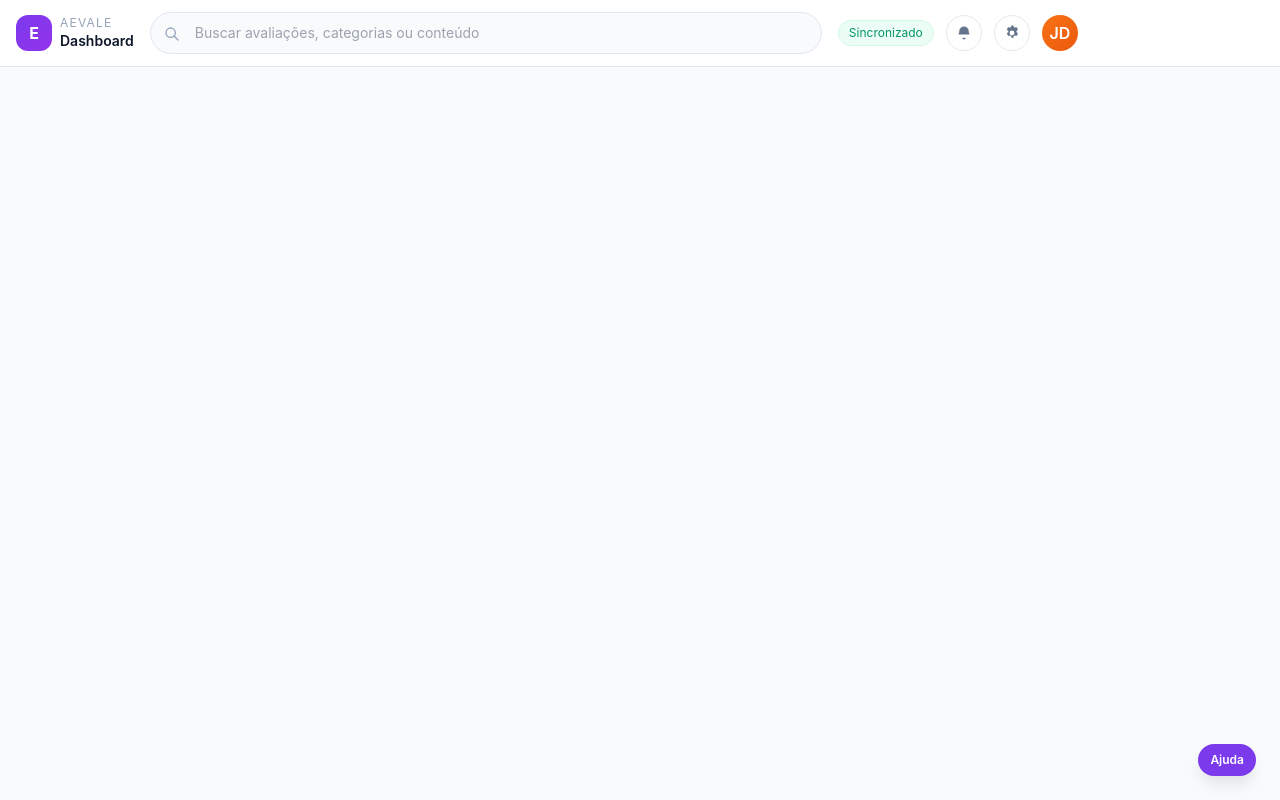
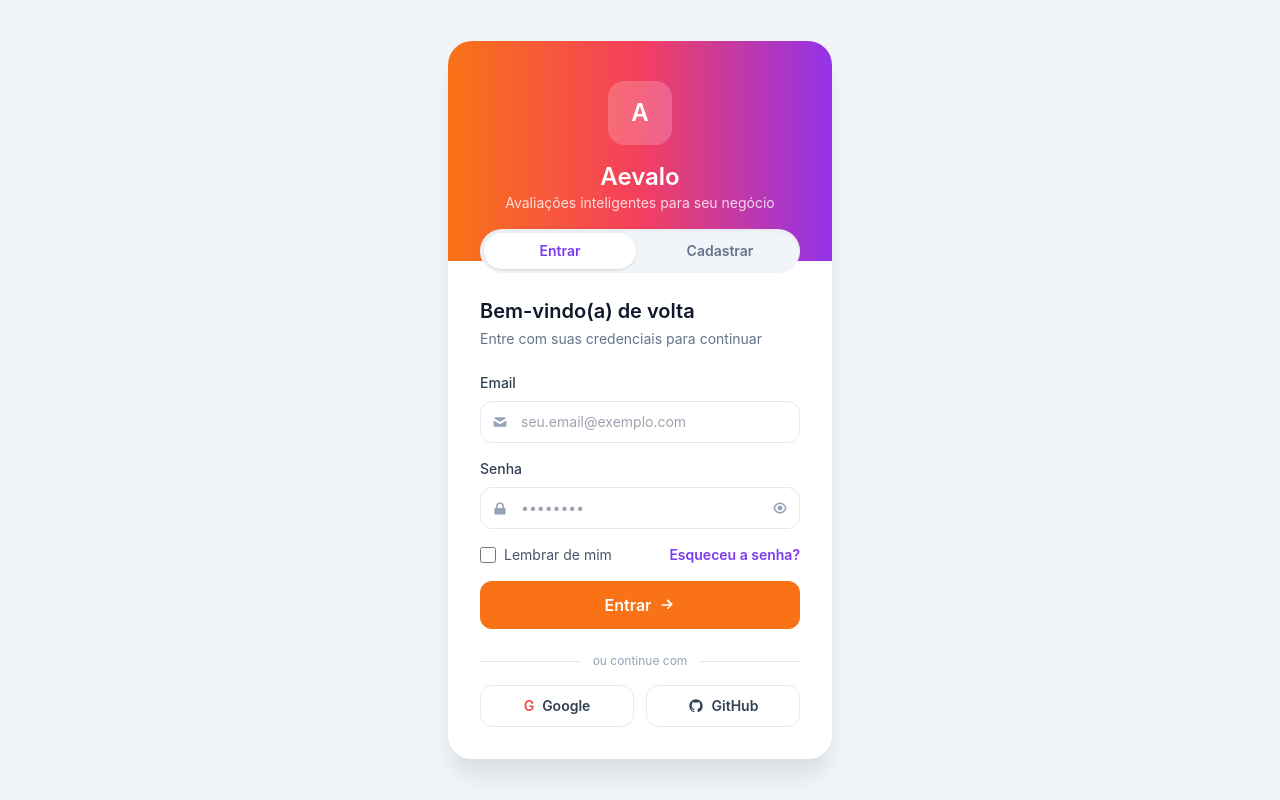
Before and after one commit to hbgit/aevalo, a Vue app in the folder frontend/: page /login in a window 1280 px wide. Built offline with nearby package versions, Linux system fonts and the light colour scheme.

Commit message:
Add login screen
Signed-off-by: Herbert Rocha <herberthb12@gmail.com>

```diff
--- a/frontend/src/App.vue
+++ b/frontend/src/App.vue
@@ -1,5 +1,6 @@
 <template>
   <div id="app" class="min-h-screen bg-slate-50">
+    <template v-if="!isAuthLayout">
       <header class="bg-white border-b border-slate-200 sticky top-0 z-10">
       <div class="max-w-7xl mx-auto px-4 py-3 flex items-center gap-4">
         <div class="flex items-center gap-2">
@@ -45,12 +46,21 @@
       <button class="fixed bottom-6 right-6 px-3 py-2 rounded-full bg-primary text-white text-xs font-semibold shadow-lg hover:bg-accent transition">
         Ajuda
       </button>
+    </template>
+
+    <template v-else>
+      <RouterView />
+    </template>
   </div>
 </template>
 
 <script setup lang="ts">
-import { RouterView } from 'vue-router'
+import { RouterView, useRoute } from 'vue-router'
+import { computed } from 'vue'
 import SearchBar from './components/SearchBar.vue'
+
+const route = useRoute()
+const isAuthLayout = computed(() => route.meta?.layout === 'auth')
 </script>
 
 <style scoped>
--- /dev/null
+++ b/frontend/src/pages/Login.vue
@@ -0,0 +1,101 @@
+<template>
+  <div class="min-h-screen bg-slate-100 flex items-center justify-center px-4 py-10">
+    <div class="w-full max-w-sm bg-white rounded-3xl shadow-xl overflow-hidden">
+      <div class="bg-gradient-to-r from-orange-500 via-rose-500 to-purple-600 px-8 pt-10 pb-12 text-center text-white">
+        <div class="mx-auto h-16 w-16 rounded-2xl bg-white/20 backdrop-blur flex items-center justify-center">
+          <span class="text-2xl font-semibold">A</span>
+        </div>
+        <h1 class="mt-4 text-2xl font-semibold">Aevalo</h1>
+        <p class="text-sm text-white/80">Avaliações inteligentes para seu negócio</p>
+      </div>
+
+      <div class="px-8 pb-8 -mt-8">
+        <div class="bg-slate-100 rounded-full p-1 flex gap-2 shadow-inner">
+          <button class="flex-1 rounded-full bg-white text-primary font-semibold text-sm py-2 shadow">Entrar</button>
+          <button class="flex-1 rounded-full text-slate-500 font-semibold text-sm py-2">Cadastrar</button>
+        </div>
+
+        <div class="mt-6">
+          <h2 class="text-xl font-semibold text-slate-900">Bem-vindo(a) de volta</h2>
+          <p class="text-sm text-slate-500 mt-1">Entre com suas credenciais para continuar</p>
+        </div>
+
+        <form class="mt-6 space-y-4">
+          <div>
+            <label class="block text-sm font-medium text-slate-700 mb-2">Email</label>
+            <div class="relative">
+              <span class="absolute left-3 top-1/2 -translate-y-1/2 text-slate-400">
+                <svg class="h-4 w-4" viewBox="0 0 20 20" fill="currentColor">
+                  <path d="M2.94 5.5 10 9.82l7.06-4.32A2 2 0 0015.82 4H4.18a2 2 0 00-1.24 1.5z" />
+                  <path d="M18 8.08l-7.46 4.56a1 1 0 01-1.08 0L2 8.08V14a2 2 0 002 2h12a2 2 0 002-2V8.08z" />
+                </svg>
+              </span>
+              <input
+                type="email"
+                placeholder="seu.email@exemplo.com"
+                class="w-full border border-slate-200 rounded-xl pl-10 pr-4 py-2.5 text-sm focus:outline-none focus:ring-2 focus:ring-primary/30"
+              />
+            </div>
+          </div>
+
+          <div>
+            <label class="block text-sm font-medium text-slate-700 mb-2">Senha</label>
+            <div class="relative">
+              <span class="absolute left-3 top-1/2 -translate-y-1/2 text-slate-400">
+                <svg class="h-4 w-4" viewBox="0 0 20 20" fill="currentColor">
+                  <path fill-rule="evenodd" d="M5 8a5 5 0 1110 0v2h1a1 1 0 011 1v6a1 1 0 01-1 1H4a1 1 0 01-1-1v-6a1 1 0 011-1h1V8zm2 2h6V8a3 3 0 00-6 0v2z" clip-rule="evenodd" />
+                </svg>
+              </span>
+              <input
+                type="password"
+                placeholder="••••••••"
+                class="w-full border border-slate-200 rounded-xl pl-10 pr-10 py-2.5 text-sm focus:outline-none focus:ring-2 focus:ring-primary/30"
+              />
+              <button type="button" class="absolute right-3 top-1/2 -translate-y-1/2 text-slate-400">
+                <svg class="h-4 w-4" viewBox="0 0 20 20" fill="currentColor">
+                  <path d="M10 3c4.418 0 8 4 8 7s-3.582 7-8 7-8-4-8-7 3.582-7 8-7zm0 2c-3.21 0-6 3-6 5s2.79 5 6 5 6-3 6-5-2.79-5-6-5zm0 2a3 3 0 110 6 3 3 0 010-6z" />
+                </svg>
+              </button>
+            </div>
+          </div>
+
+          <div class="flex items-center justify-between text-sm">
+            <label class="inline-flex items-center gap-2 text-slate-600">
+              <input type="checkbox" class="h-4 w-4 rounded border-slate-300 text-primary focus:ring-primary" />
+              Lembrar de mim
+            </label>
+            <a href="#" class="text-primary font-semibold">Esqueceu a senha?</a>
+          </div>
+
+          <button type="submit" class="w-full bg-orange-500 hover:bg-orange-600 text-white font-semibold py-3 rounded-xl flex items-center justify-center gap-2">
+            Entrar
+            <svg class="h-4 w-4" viewBox="0 0 20 20" fill="currentColor">
+              <path fill-rule="evenodd" d="M10.293 3.293a1 1 0 011.414 0l5 5a1 1 0 010 1.414l-5 5a1 1 0 01-1.414-1.414L13.586 11H4a1 1 0 110-2h9.586l-3.293-3.293a1 1 0 010-1.414z" clip-rule="evenodd" />
+            </svg>
+          </button>
+        </form>
+
+        <div class="mt-6">
+          <div class="flex items-center gap-3 text-xs text-slate-400">
+            <span class="h-px flex-1 bg-slate-200"></span>
+            ou continue com
+            <span class="h-px flex-1 bg-slate-200"></span>
+          </div>
+
+          <div class="mt-4 grid grid-cols-2 gap-3">
+            <button class="border border-slate-200 rounded-xl py-2.5 text-sm font-semibold text-slate-700 flex items-center justify-center gap-2">
+              <span class="text-red-500">G</span>
+              Google
+            </button>
+            <button class="border border-slate-200 rounded-xl py-2.5 text-sm font-semibold text-slate-700 flex items-center justify-center gap-2">
+              <svg class="h-4 w-4" viewBox="0 0 24 24" fill="currentColor">
+                <path d="M12 2C6.477 2 2 6.485 2 12.017c0 4.425 2.865 8.18 6.839 9.504.5.092.682-.217.682-.483 0-.237-.008-.868-.013-1.703-2.782.605-3.369-1.343-3.369-1.343-.454-1.161-1.11-1.47-1.11-1.47-.908-.62.069-.608.069-.608 1.003.07 1.531 1.032 1.531 1.032.892 1.53 2.341 1.088 2.91.832.092-.647.35-1.088.636-1.339-2.22-.253-4.555-1.114-4.555-4.957 0-1.094.39-1.988 1.029-2.688-.103-.253-.446-1.272.098-2.65 0 0 .84-.27 2.75 1.026A9.564 9.564 0 0112 6.844c.85.004 1.705.115 2.504.337 1.909-1.296 2.747-1.026 2.747-1.026.546 1.378.203 2.397.1 2.65.64.7 1.028 1.594 1.028 2.688 0 3.852-2.338 4.701-4.566 4.95.359.31.678.921.678 1.856 0 1.338-.012 2.418-.012 2.747 0 .268.18.58.688.482A10.02 10.02 0 0022 12.017C22 6.485 17.523 2 12 2z" />
+              </svg>
+              GitHub
+            </button>
+          </div>
+        </div>
+      </div>
+    </div>
+  </div>
+</template>
--- a/frontend/src/router/index.ts
+++ b/frontend/src/router/index.ts
@@ -17,6 +17,12 @@ const routes = [
     name: 'CreateEvaluation',
     component: () => import('../pages/CreateEvaluation.vue'),
   },
+  {
+    path: '/login',
+    name: 'Login',
+    component: () => import('../pages/Login.vue'),
+    meta: { layout: 'auth' },
+  },
 ]
 
 const router = createRouter({
```
Lines whose indentation alone changed are shown as unchanged.
